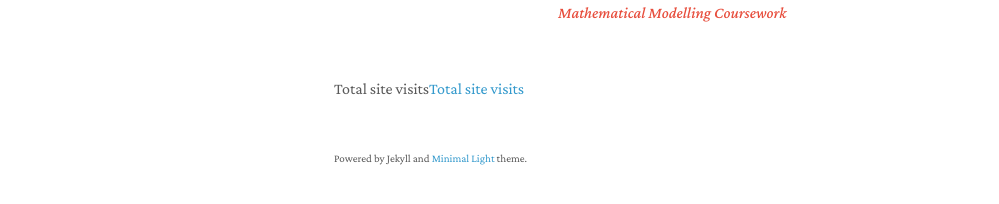
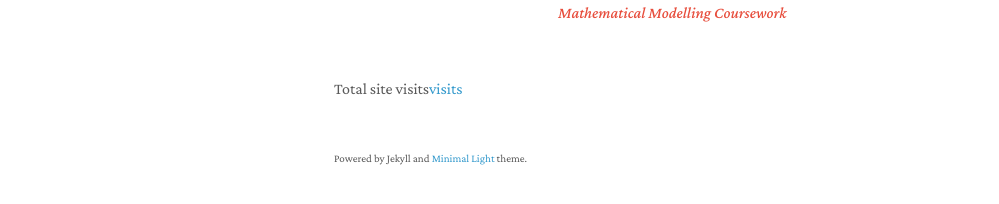
Before and after one commit to jibrinx/jibrinx.github.io, a Jekyll site: the page built from index.md, in a window 1280 px wide and 900 px high, scrolled down 2055 px. Shown: the part 661-865 px from the top of the window, without its empty margins (136-1135 px from the left). Built offline with Jekyll 4.4.1, drawn with Linux system fonts in a browser that asks for light colours; nearby versions of some CDN libraries; a style sheet for code colours, icons or effects is not loaded.

Commit message:
Update index.md

```diff
--- a/index.md
+++ b/index.md
@@ -26,5 +26,5 @@ I am a budding researcher with a polymath of interests revolving around:
 
 {% include_relative _includes/publications.md %}
 <!--{% include_relative _includes/services.md %} -->
-<p>Total site visits<a href='https://www.free-counters.org/'>Total site visits</a> <script type='text/javascript' src='https://www.freevisitorcounters.com/auth.php?id=0411e39de56cdd30e8bb498459e0a65deb5e5167'></script>
+<p>Total site visits<a href='https://www.free-counters.org/'>visits</a> <script type='text/javascript' src='https://www.freevisitorcounters.com/auth.php?id=0411e39de56cdd30e8bb498459e0a65deb5e5167'></script>
 <script type="text/javascript" src="https://www.freevisitorcounters.com/en/home/counter/1109287/t/3"></script></p>
```
